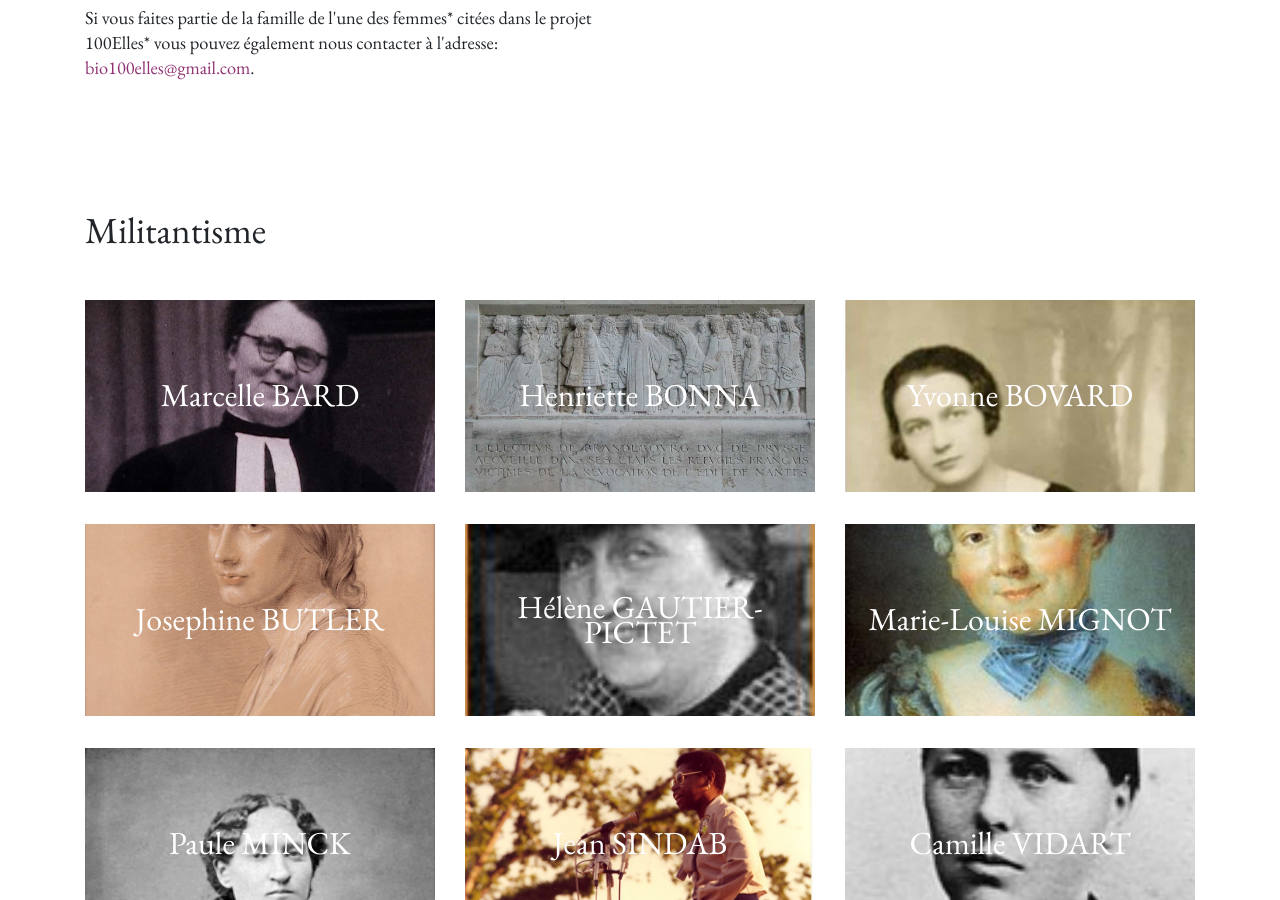
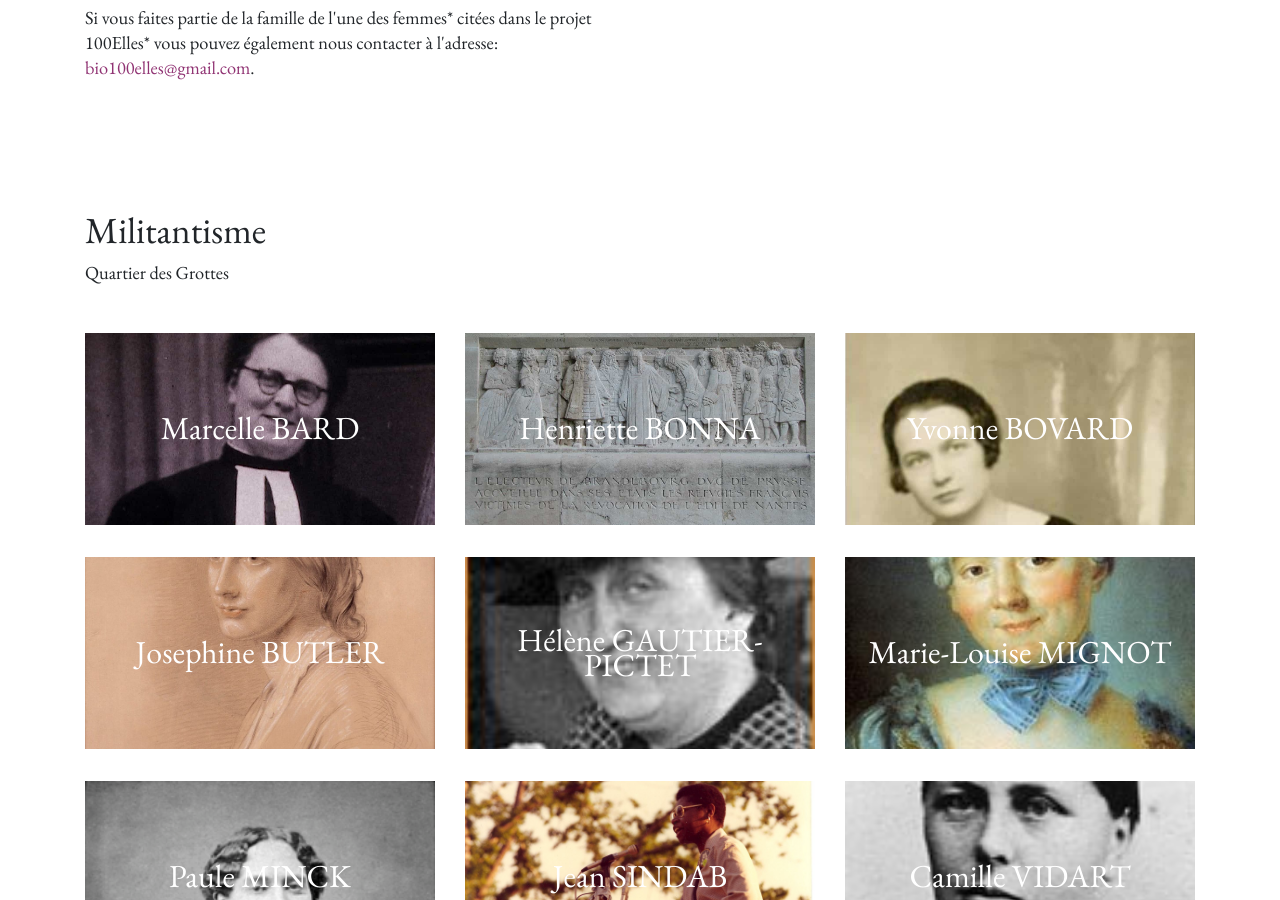
Before and after one commit to larucheio/100elles.ch, a Jekyll site: the page built from 100femmes/index.html, in a window 1280 px wide and 900 px high, scrolled down 594 px. Built offline with Jekyll 4.4.1, drawn with Linux system fonts in a browser that asks for light colours; nearby versions of some CDN libraries.

Commit message:
Add quartier under the theme

```diff
--- a/100femmes/index.html
+++ b/100femmes/index.html
@@ -13,6 +13,7 @@ layout: main
 
   <section class="mt-7">
     <h2>Militantisme</h2>
+    <span>Quartier des Grottes</span>
 
     <div class="row mt-5">
       <div class="col-12 col-md-6 col-lg-4">
```
